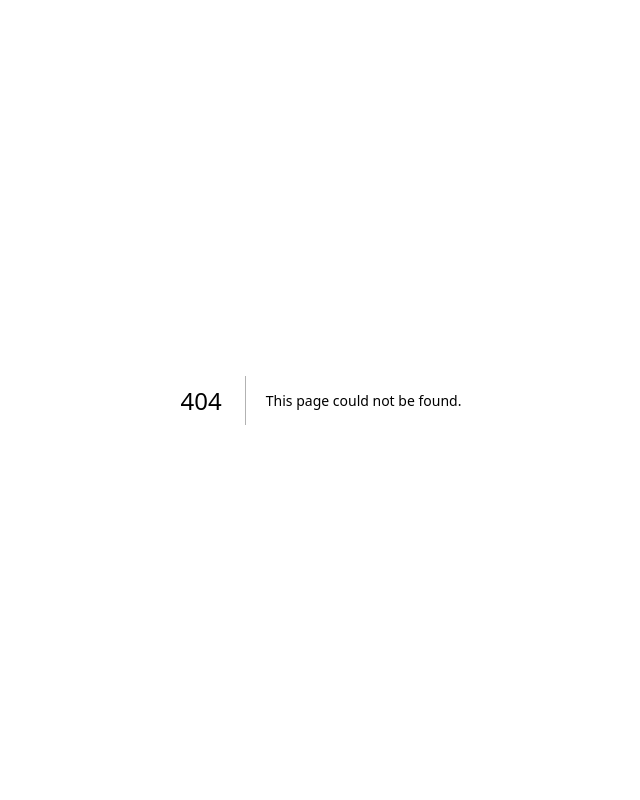
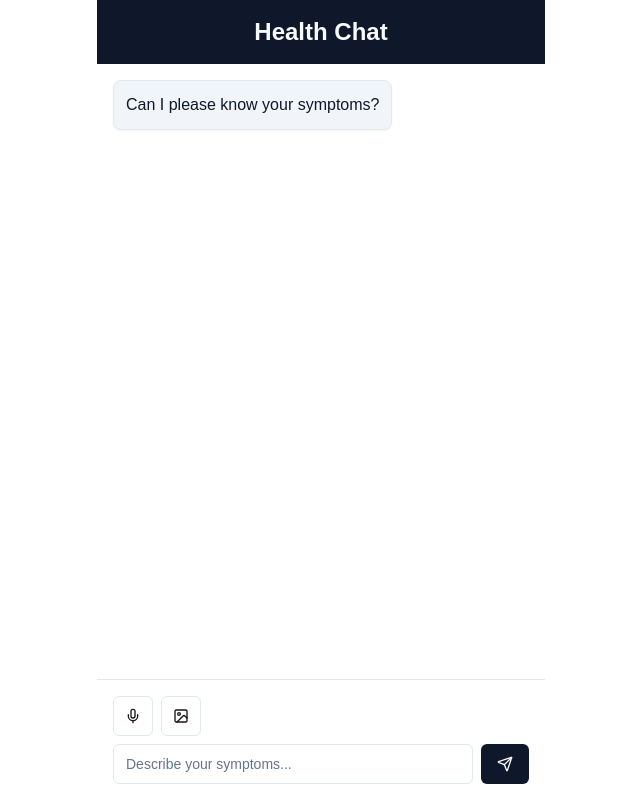
Before and after one commit to Loldude0/hophacksfall24, a Next.js app in the folder health-chat-app/: page /health-chat in a window 1280 px wide. Before the commit this address had no page. Shown: the whole page, without its empty margins (319-959 px from the left). Built offline with nearby package versions, Linux system fonts and the light colour scheme.

Commit message:
routings

```diff
--- /dev/null
+++ b/health-chat-app/app/health-chat/page.tsx
@@ -0,0 +1,5 @@
+import HealthChatInterface from "@/components/health-chat-interface";
+
+export default function HealthChatPage() {
+    return <HealthChatInterface />
+}
--- a/health-chat-app/app/page.tsx
+++ b/health-chat-app/app/page.tsx
@@ -1,5 +1,8 @@
 import { redirect } from 'next/navigation'
+import { BrowserRouter, Routes, Route } from 'react-router-dom';
+import HealthChatInterface from '@/components/health-chat-interface';
+import UserInfoPage from './user-info/page';
 
 export default function Home() {
   redirect('/user-info')
-}
+};
--- a/health-chat-app/app/user-info/page.tsx
+++ b/health-chat-app/app/user-info/page.tsx
@@ -7,6 +7,7 @@ import { Input } from "@/components/ui/input"
 import { Label } from "@/components/ui/label"
 import { Select, SelectContent, SelectItem, SelectTrigger, SelectValue } from "@/components/ui/select"
 import { Card, CardContent, CardDescription, CardHeader, CardTitle } from "@/components/ui/card"
+import {Routes, Route, BrowserRouter} from 'react-router-dom'
 
 export default function UserInfoPage() {
   const router = useRouter()
@@ -31,7 +32,8 @@ export default function UserInfoPage() {
     // Store user info in localStorage
     localStorage.setItem('userInfo', JSON.stringify(userInfo))
     // Navigate to chat page
-    router.push('')
+    router.push('/health-chat')
+
   }
 
   return (
--- /dev/null
+++ b/package.json
@@ -0,0 +1,5 @@
+{
+  "dependencies": {
+    "react-router-dom": "^6.26.2"
+  }
+}
```
Also changed, not shown: 1 other file (tests, documents, lock files or other folders).
